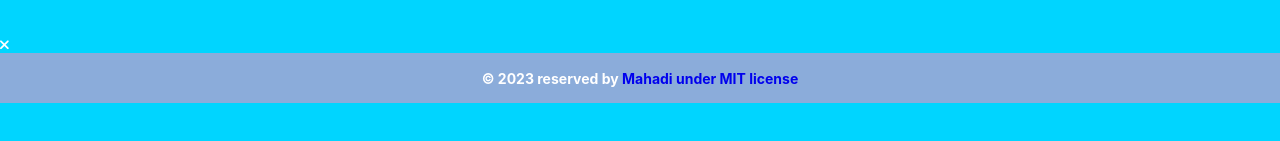
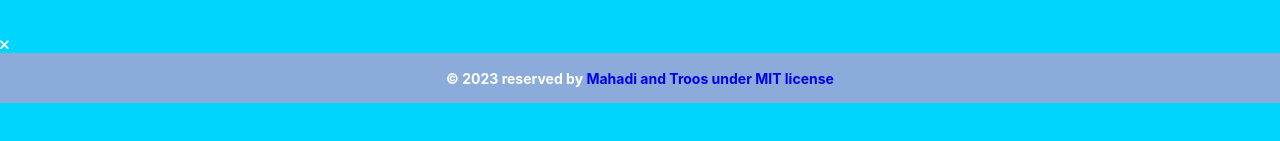
Before and after one commit to Kgomotso196/Javascript-Group-Capstone, a website built with webpack: page src/index.html in a window 1280 px wide. Shown: the part 235-376 px from the top of the page. Built offline with nearby package versions, Linux system fonts and the light colour scheme; no server answers; a web font is replaced by a local one.

Commit message:
Restored files with comments

```diff
--- a/src/index.html
+++ b/src/index.html
@@ -73,7 +73,9 @@
     <footer>
       <p>
         &copy; 2023 reserved by
-        <a href="https://github.com/rifat8080">Mahadi under MIT license</a>
+        <a href="https://github.com/rifat8080">
+          Mahadi and Troos under MIT license</a
+        >
         <a href="https://github.com"></a>
         <a href="https://github.com"></a>
       </p>
--- a/src/modules/Home.counter.js
+++ b/src/modules/Home.counter.js
@@ -1 +1,2 @@
+// Homepage counter
 export default (movieCounter) => movieCounter.length;
--- a/src/modules/Likes.js
+++ b/src/modules/Likes.js
@@ -10,6 +10,7 @@ export const getLike = async () => {
   }
 };
 
+// Function to add new like
 export const postLike = async (id) => {
   try {
     await fetch(`${DEFAULT.INVOLVEMENT_API_BASEURL}/likes/`, {
```
Also changed, not shown: src/modules/comments.js (+6 -5 lines).
